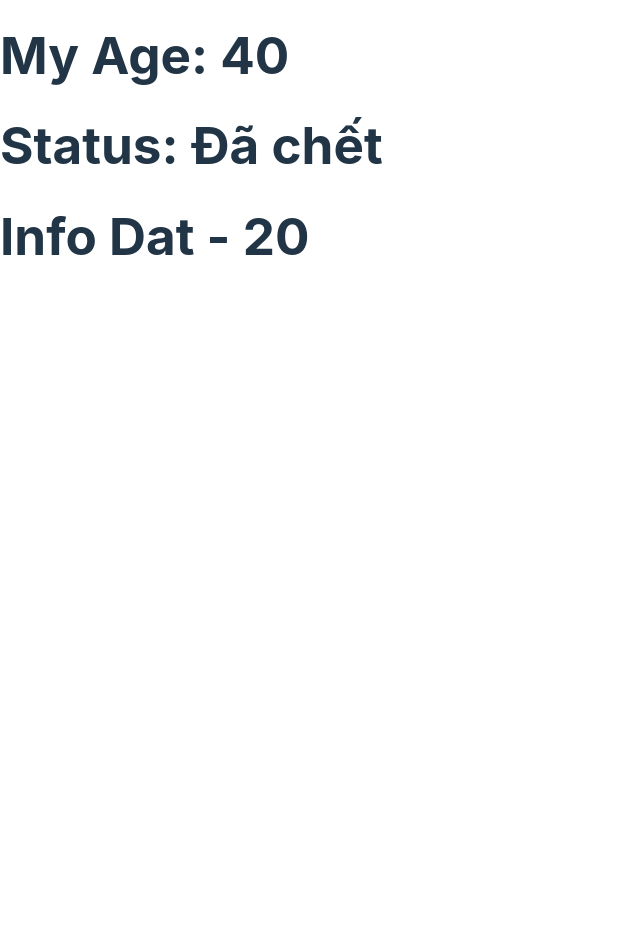
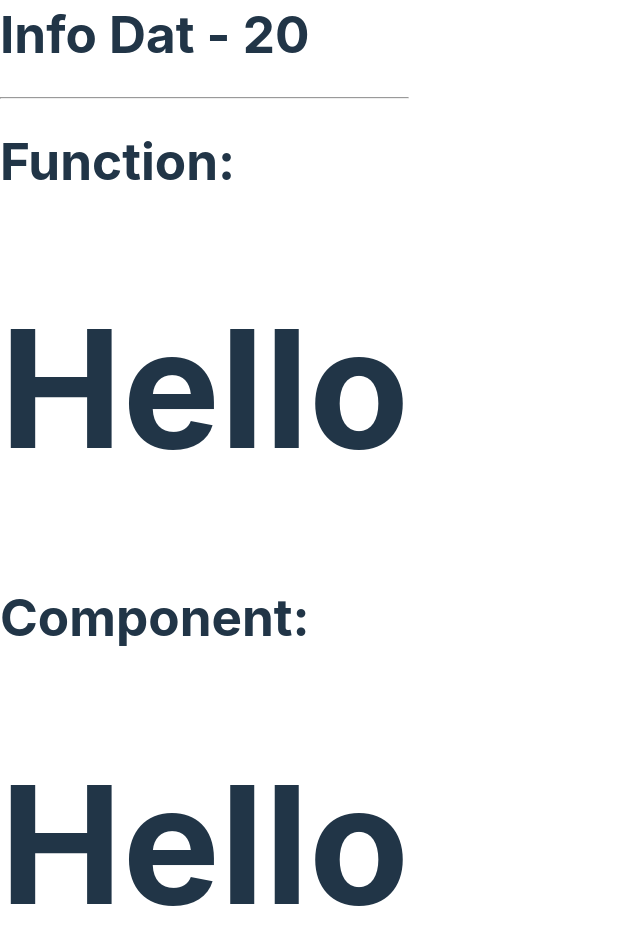
Before and after one commit to datlt2306/FPL-WEB209, a React (Vite) app: page / in a window 1280 px wide. Shown: the part 300-1244 px from the top of the page, without its empty margins (0-640 px from the left). Before the commit the page ends 800 px from the top, so only its background shows below. Built offline with nearby package versions, Linux system fonts and the light colour scheme.

Commit message:
Buổi 1 - commit lần 2

```diff
--- a/src/main.tsx
+++ b/src/main.tsx
@@ -1,21 +1,30 @@
-import React from 'react'
-import ReactDOM from 'react-dom/client'
-import App from './App.tsx'
-import './index.css'
+import ReactDOM from 'react-dom/client';
+import './index.css';
 const root = document.getElementById('root')!;
 
 
-const myName = "Dat";
-const myAge = 40;
-const isMarried = true;
-const myInfo = {
+function hello(){
+  return <h1>Hello</h1>
+}
+
+function Hello(): JSX.Element{
+  return <h1>Hello</h1>
+}
+const myName: string = "Dat";
+const myAge: number = 40;
+const isMarried: boolean = true;
+const myInfo: {name: string, age: number, hasChild: boolean} = {
   name: "Dat",
   age: 20,
   hasChild: true
 }
+
 ReactDOM.createRoot(root).render(<>
   <h1>My Name: {myName}</h1>
   <h1>My Age: {myAge}</h1>
   <h1>Status: {isMarried ? 'Đã chết': 'Ế'}</h1>
   <h1>Info {myInfo.name} - {myInfo.age}</h1>
+  <hr />
+  <h1>Function: {hello()}</h1>
+  <h1>Component: <Hello /></h1>
 </>);
```
Also changed, not shown: src/App.tsx (+0 -20 lines), src/components/Header.tsx (added, +11 -0 lines).
